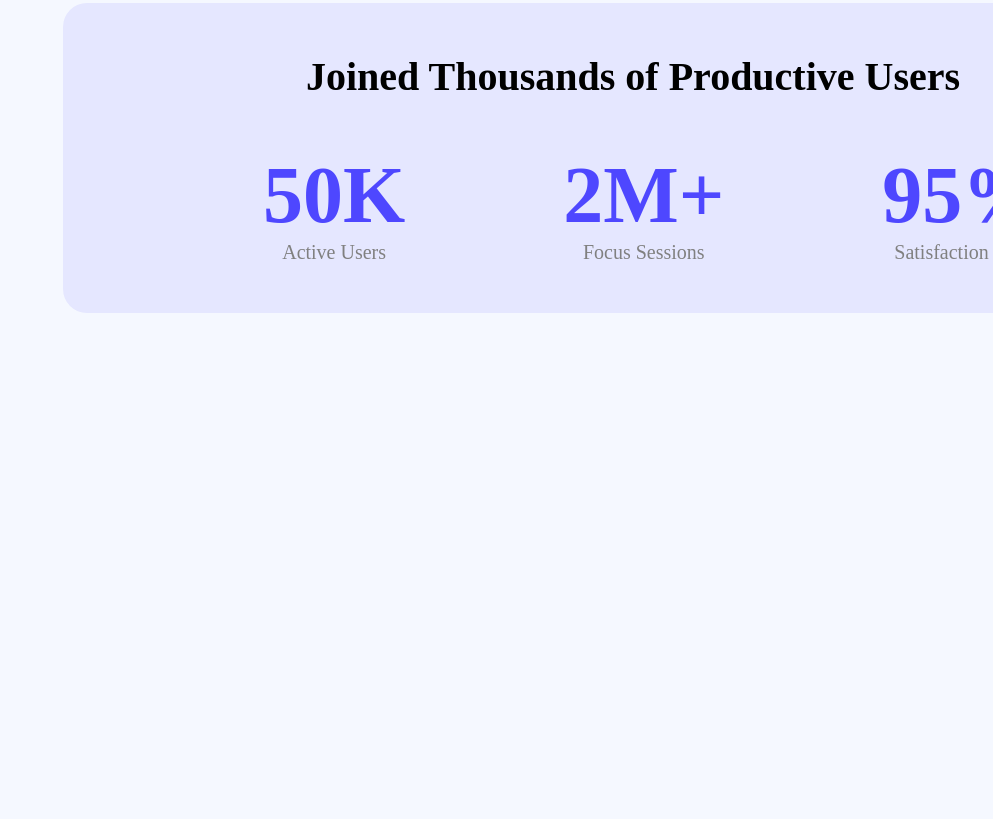
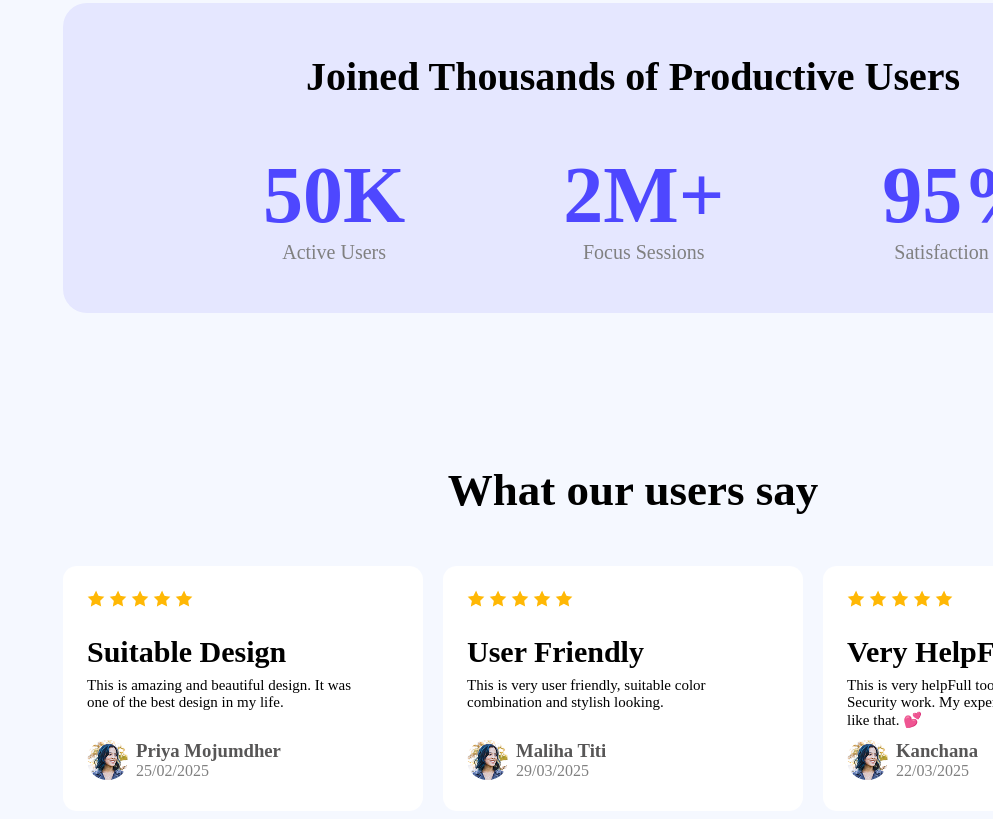
Before and after one commit to MKmuslim-777/mk-project, a plain HTML site: page index.html in a window 1280 px wide. Shown: the part 1527-2346 px from the top of the page, without its empty margins (287-1280 px from the left). Before the commit the page ends 1940 px from the top, so only its background shows below. Drawn offline with Linux system fonts and the light colour scheme.

Commit message:
Review section Complete

```diff
--- a/index.html
+++ b/index.html
@@ -58,6 +58,74 @@
             </div>
         </div>
      </section>
+     <!-- -------Review Section------- -->
+     <section class="review-section" id="review">
+        <div class="review">
+            <h1>What our users say</h1>
+        <div class="card-container">
+            <div class="card">
+                <div class="stars">
+                    <img src="Image/icon-star.png" alt="">
+                    <img src="Image/icon-star.png" alt="">
+                    <img src="Image/icon-star.png" alt="">
+                    <img src="Image/icon-star.png" alt="">
+                    <img src="Image/icon-star.png" alt="">
+                </div>
+                <div class="label">
+                    <h3>Suitable Design</h3>
+                    <p>This is amazing and beautiful design. It was one of the best design in my life.</p>
+                </div>
+                <div class="reviewers-info">
+                    <img src="Image/avatar.png">
+                    <div class="reviewer-name">
+                        <h3>Priya Mojumdher</h3>
+                        <p>25/02/2025</p>
+                    </div>
+                </div>
+            </div>
+            <div class="card">
+                <div class="stars">
+                    <img src="Image/icon-star.png" alt="">
+                    <img src="Image/icon-star.png" alt="">
+                    <img src="Image/icon-star.png" alt="">
+                    <img src="Image/icon-star.png" alt="">
+                    <img src="Image/icon-star.png" alt="">
+                </div>
+                <div class="label">
+                    <h3>User Friendly</h3>
+                    <p>This is very user friendly, suitable color combination and stylish looking.</p>
+                </div>
+                <div class="reviewers-info">
+                    <img src="Image/avatar.png">
+                    <div class="reviewer-name">
+                        <h3>Maliha Titi</h3>
+                        <p>29/03/2025</p>
+                    </div>
+                </div>
+            </div>
+            <div class="card">
+                <div class="stars">
+                    <img src="Image/icon-star.png" alt="">
+                    <img src="Image/icon-star.png" alt="">
+                    <img src="Image/icon-star.png" alt="">
+                    <img src="Image/icon-star.png" alt="">
+                    <img src="Image/icon-star.png" alt="">
+                </div>
+                <div class="label">
+                    <h3>Very HelpFull</h3>
+                    <p>This is very helpFull tools for multiple cyber Security work. My experience so good. I like that. 💕</p>
+                </div>
+                <div class="reviewers-info">
+                    <img src="Image/avatar.png">
+                    <div class="reviewer-name">
+                        <h3>Kanchana</h3>
+                        <p>22/03/2025</p>
+                    </div>
+                </div>
+            </div>
+        </div>
+        </div>
+     </section>
 
 </body>
 </html>
```
